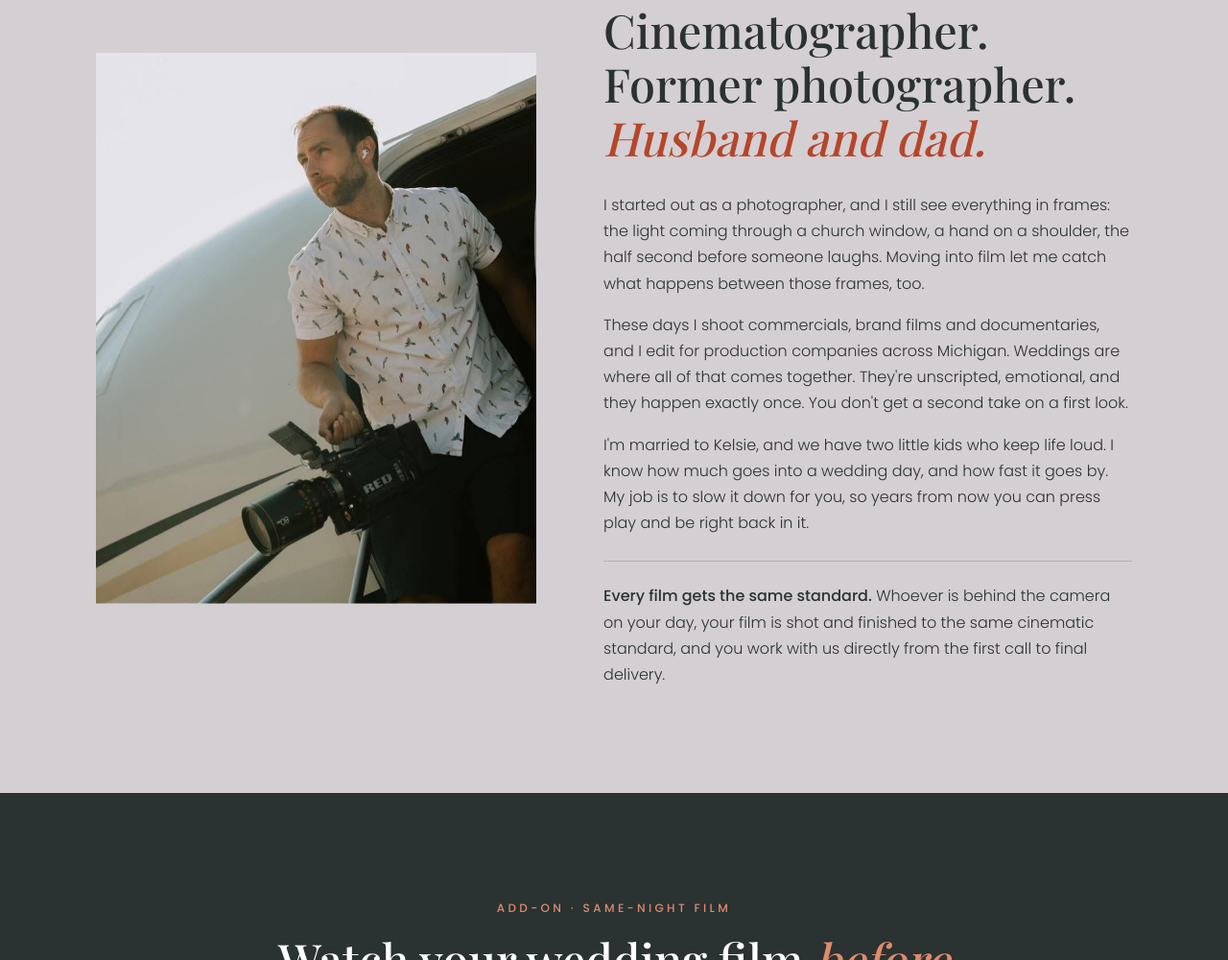
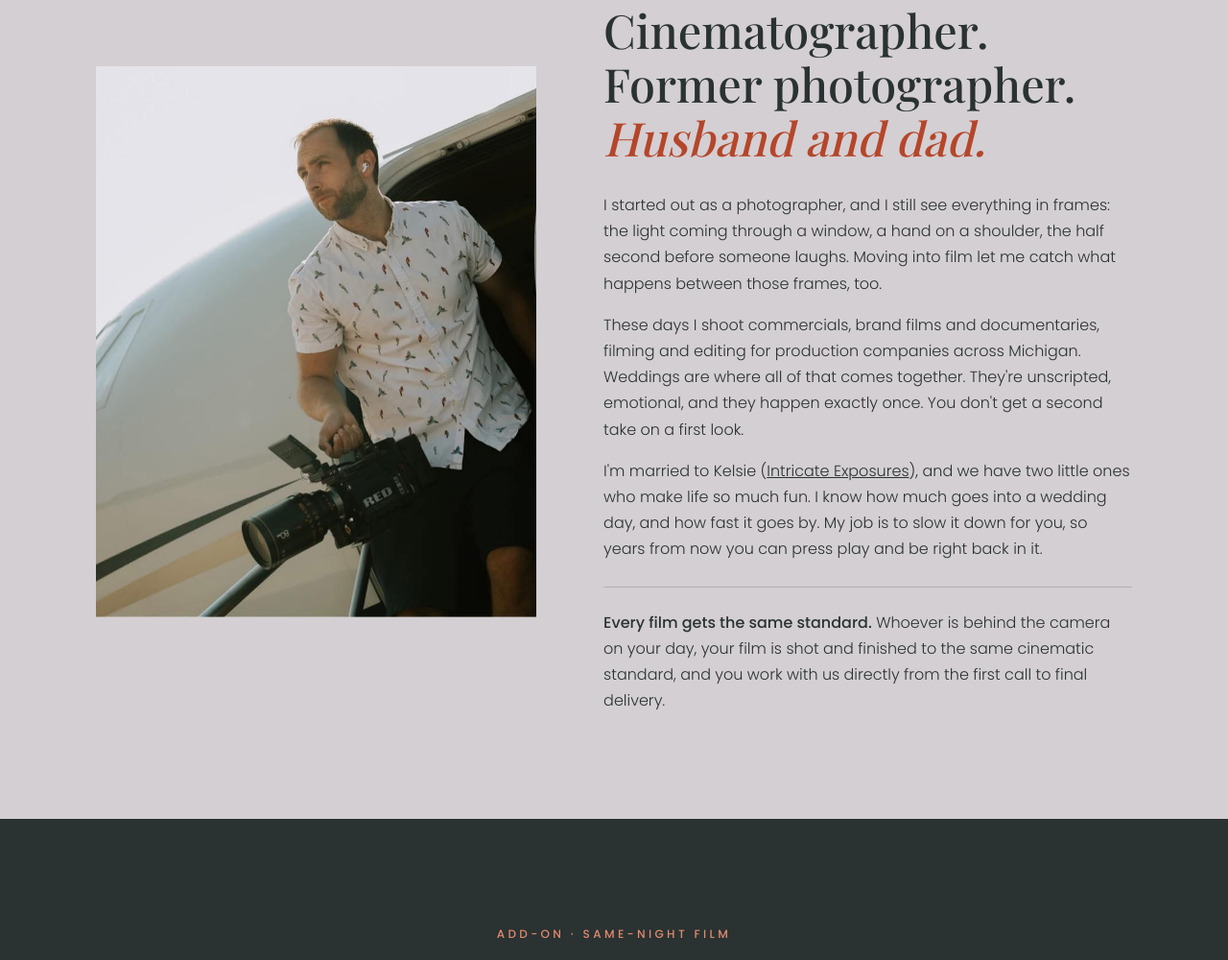
Before and after one commit to limelight4lp-sys/wedding-films, a plain HTML site: page index.html in a window 1280 px wide. Shown: the part 2446-3446 px from the top of the page at 96% size. Drawn offline with nearby package versions, Linux system fonts and the light colour scheme; a web font is replaced by a local one.

Commit message:
Update About copy
Co-Authored-By: Claude Opus 5.5 <noreply@anthropic.com>
Claude-Session: https://claude.ai/code/session_01HR1URmJSx9NQVjAaFxujNw

```diff
--- a/index.html
+++ b/index.html
@@ -248,9 +248,9 @@
       <div>
         <span class="label">Hi, I'm Harley</span>
         <h2>Cinematographer. Former photographer. <em>Husband and dad.</em></h2>
-        <p>I started out as a photographer, and I still see everything in frames: the light coming through a church window, a hand on a shoulder, the half second before someone laughs. Moving into film let me catch what happens between those frames, too.</p>
-        <p>These days I shoot commercials, brand films and documentaries, and I edit for production companies across Michigan. Weddings are where all of that comes together. They're unscripted, emotional, and they happen exactly once. You don't get a second take on a first look.</p>
-        <p>I'm married to Kelsie, and we have two little kids who keep life loud. I know how much goes into a wedding day, and how fast it goes by. My job is to slow it down for you, so years from now you can press play and be right back in it.</p>
+        <p>I started out as a photographer, and I still see everything in frames: the light coming through a window, a hand on a shoulder, the half second before someone laughs. Moving into film let me catch what happens between those frames, too.</p>
+        <p>These days I shoot commercials, brand films and documentaries, filming and editing for production companies across Michigan. Weddings are where all of that comes together. They're unscripted, emotional, and they happen exactly once. You don't get a second take on a first look.</p>
+        <p>I'm married to Kelsie (<a href="https://www.intricateexposures.com/">Intricate Exposures</a>), and we have two little ones who make life so much fun. I know how much goes into a wedding day, and how fast it goes by. My job is to slow it down for you, so years from now you can press play and be right back in it.</p>
         <p class="promise"><strong>Every film gets the same standard.</strong> Whoever is behind the camera on your day, your film is shot and finished to the same cinematic standard, and you work with us directly from the first call to final delivery.</p>
       </div>
     </div>
```
